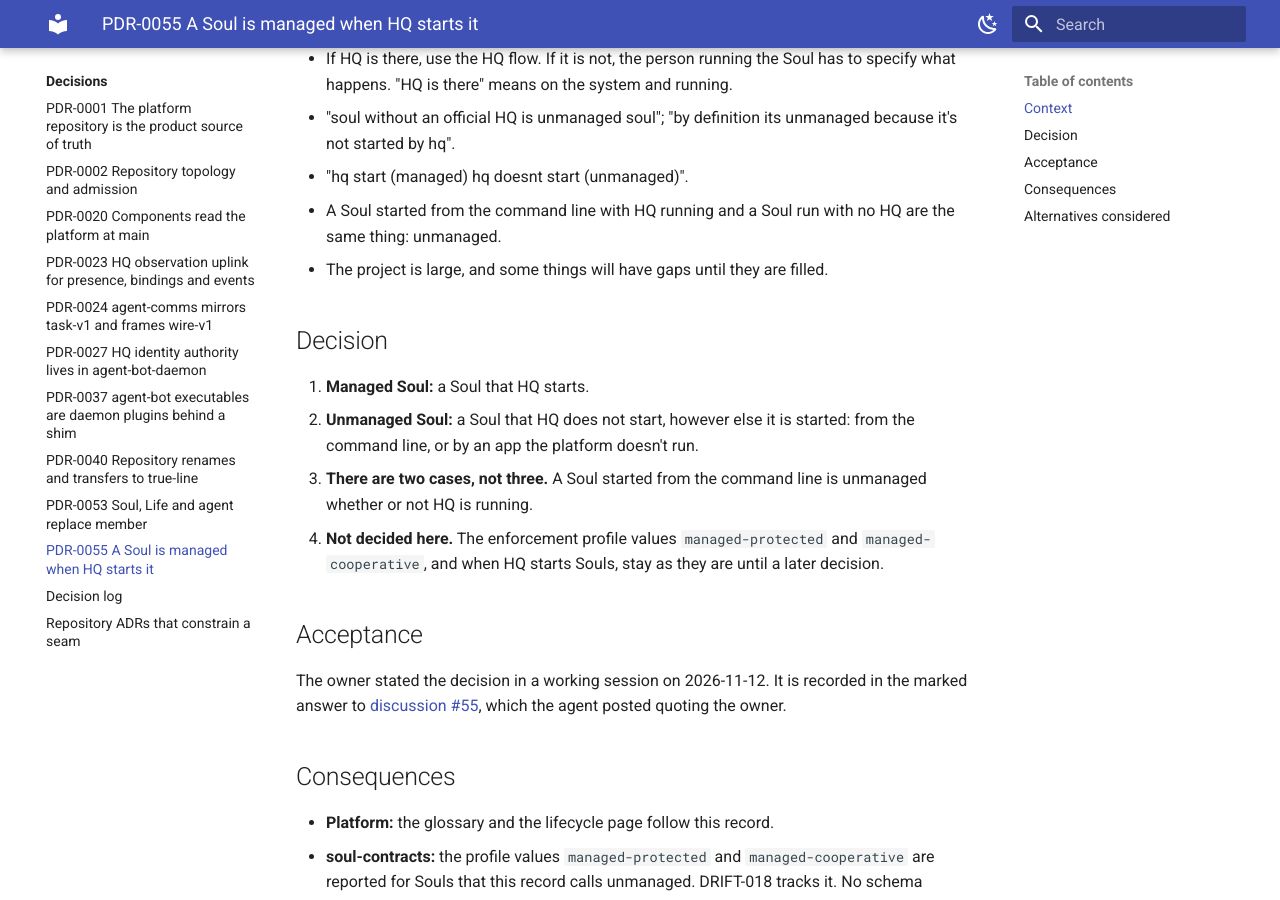
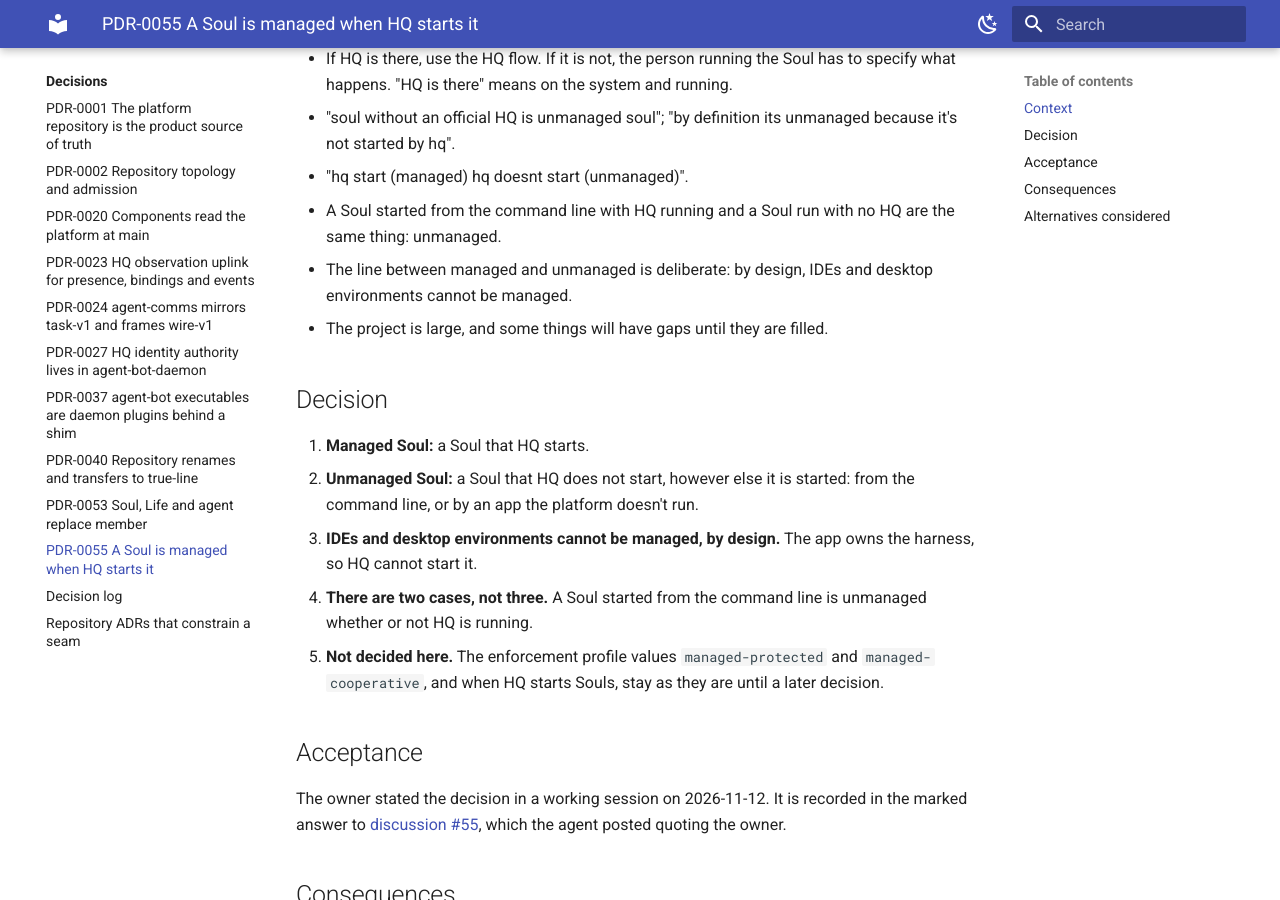
Before and after one commit to true-line/agent-bot-platform, an MkDocs documentation site: the page built from docs/04-decisions/PDR-0055-a-soul-is-managed-when-hq-starts-it.md, in a window 1280 px wide and 900 px high, scrolled down 527 px. Built offline with MkDocs 1.6.1 and Material for MkDocs 9.7.7, drawn with Linux system fonts in a browser that asks for light colours.

Commit message:
PDR-0055: IDEs and desktop environments cannot be managed, by design
The owner's statement: the app owns the harness, so HQ cannot start it.

Refs https://github.com/true-line/agent-bot-platform/discussions/55

Co-Authored-By: Claude Fable 5.2 <noreply@anthropic.com>
Co-authored-by: tidy-inlet-66 <agent_3d9ab2ac-9c97-442c-9bfa-8fcf497ded66@souls.agent-bot.invalid>
Agent-Identity: agent_3d9ab2ac-9c97-442c-9bfa-8fcf497ded66

```diff
--- a/docs/04-decisions/PDR-0055-a-soul-is-managed-when-hq-starts-it.md
+++ b/docs/04-decisions/PDR-0055-a-soul-is-managed-when-hq-starts-it.md
@@ -23,14 +23,16 @@ A Soul that HQ starts is a managed Soul. A Soul that HQ does not start is an unm
   - "soul without an official HQ is unmanaged soul"; "by definition its unmanaged because it's not started by hq".
   - "hq start (managed) hq doesnt start (unmanaged)".
   - A Soul started from the command line with HQ running and a Soul run with no HQ are the same thing: unmanaged.
+  - The line between managed and unmanaged is deliberate: by design, IDEs and desktop environments cannot be managed.
   - The project is large, and some things will have gaps until they are filled.
 
 ## Decision
 
 1. **Managed Soul:** a Soul that HQ starts.
 2. **Unmanaged Soul:** a Soul that HQ does not start, however else it is started: from the command line, or by an app the platform doesn't run.
-3. **There are two cases, not three.** A Soul started from the command line is unmanaged whether or not HQ is running.
-4. **Not decided here.** The enforcement profile values `managed-protected` and `managed-cooperative`, and when HQ starts Souls, stay as they are until a later decision.
+3. **IDEs and desktop environments cannot be managed, by design.** The app owns the harness, so HQ cannot start it.
+4. **There are two cases, not three.** A Soul started from the command line is unmanaged whether or not HQ is running.
+5. **Not decided here.** The enforcement profile values `managed-protected` and `managed-cooperative`, and when HQ starts Souls, stay as they are until a later decision.
 
 ## Acceptance
 
```
Also changed, not shown: docs/glossary.md (+1 -1 lines).
